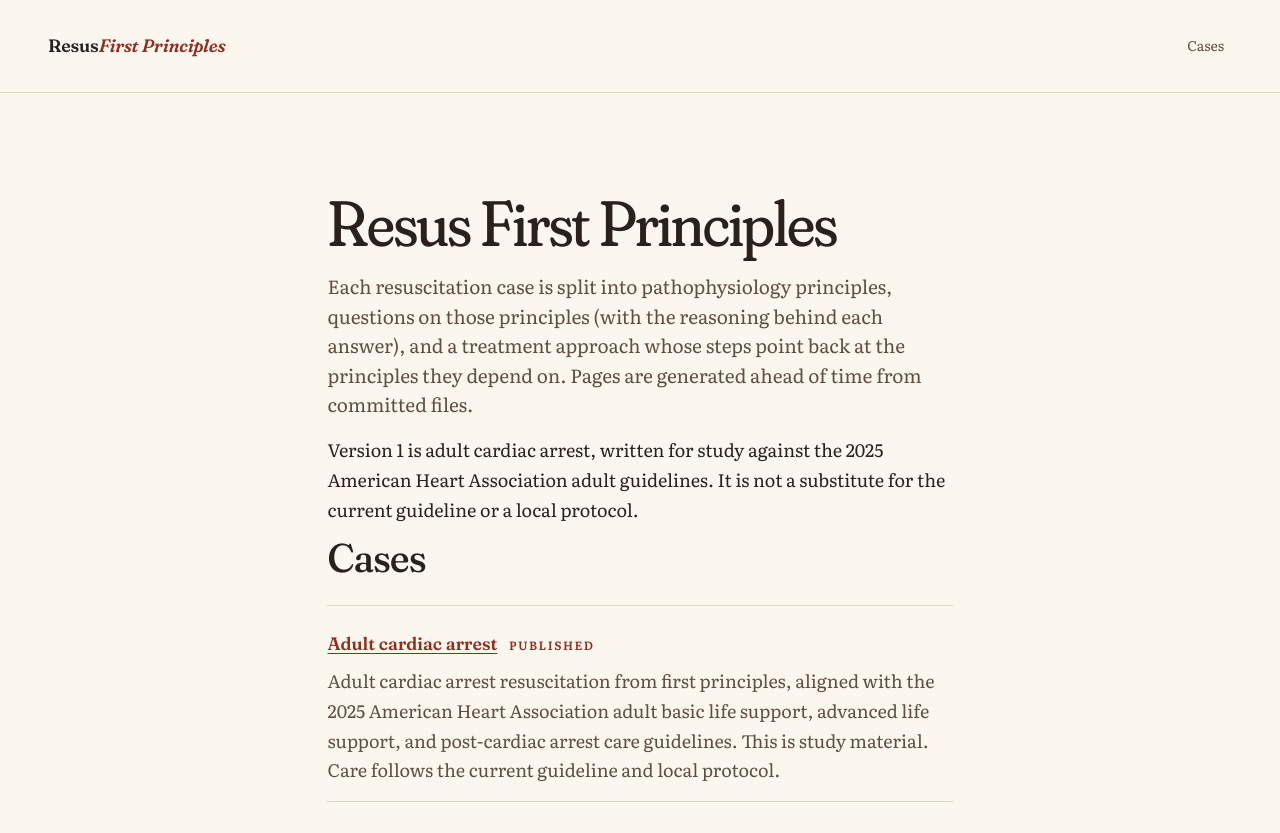
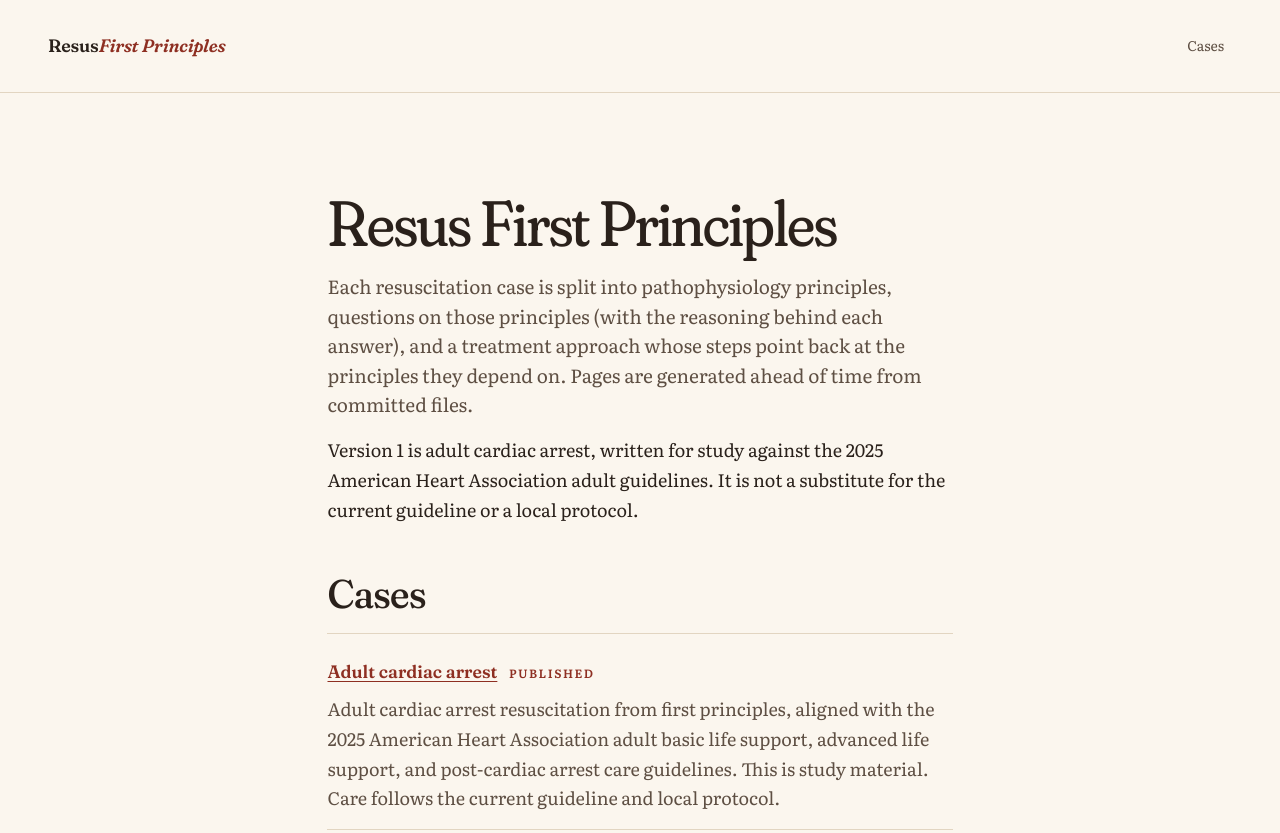
Before and after one commit to DavidDeanIntegrated/resus-first-principles, an Astro site: page / in a window 1280 px wide. Shown: the top 833 px of the page. Built offline with nearby package versions, Linux system fonts and the light colour scheme; Astro itself is replaced by a stand-in of ours.

Commit message:
Open the space above the home Cases heading. (#5)
The heading sat 12px under the intro. It now uses --s7 (3rem) as the section break and a tighter --s4 gap down to the case-list rule. Case-page headings keep their own margins.

Co-authored-by: Cursor Agent <cursoragent@cursor.com>
Co-authored-by: David Dean <DavidDeanIntegrated@users.noreply.github.com>

```diff
--- a/src/styles/global.css
+++ b/src/styles/global.css
@@ -665,6 +665,12 @@ h2 {
   margin-top: var(--s4);
 }
 
+/* Home: separate Cases from the intro, and sit the heading on the list rule. */
+.page > h2 {
+  margin-top: var(--s7);
+  margin-bottom: var(--s4);
+}
+
 @media (min-width: 900px) {
   :root {
     --text-body: 18px;
```
